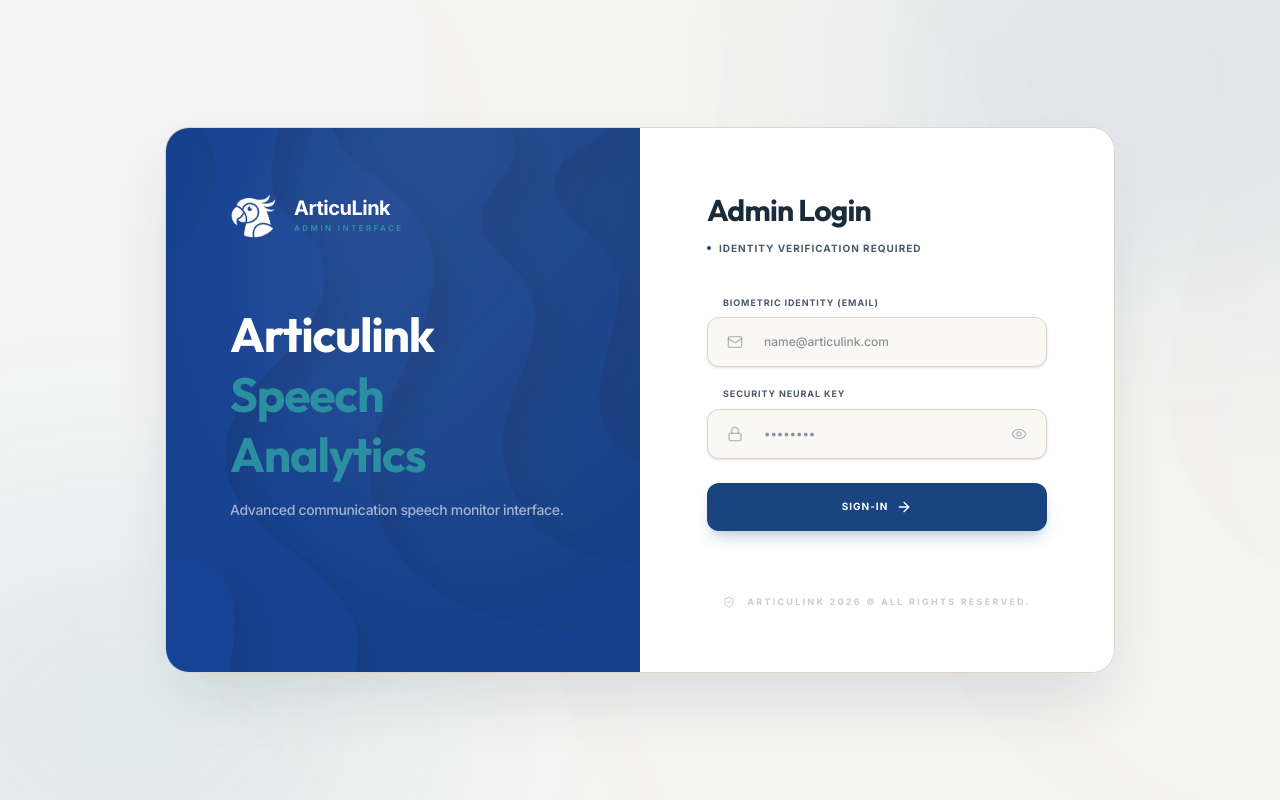
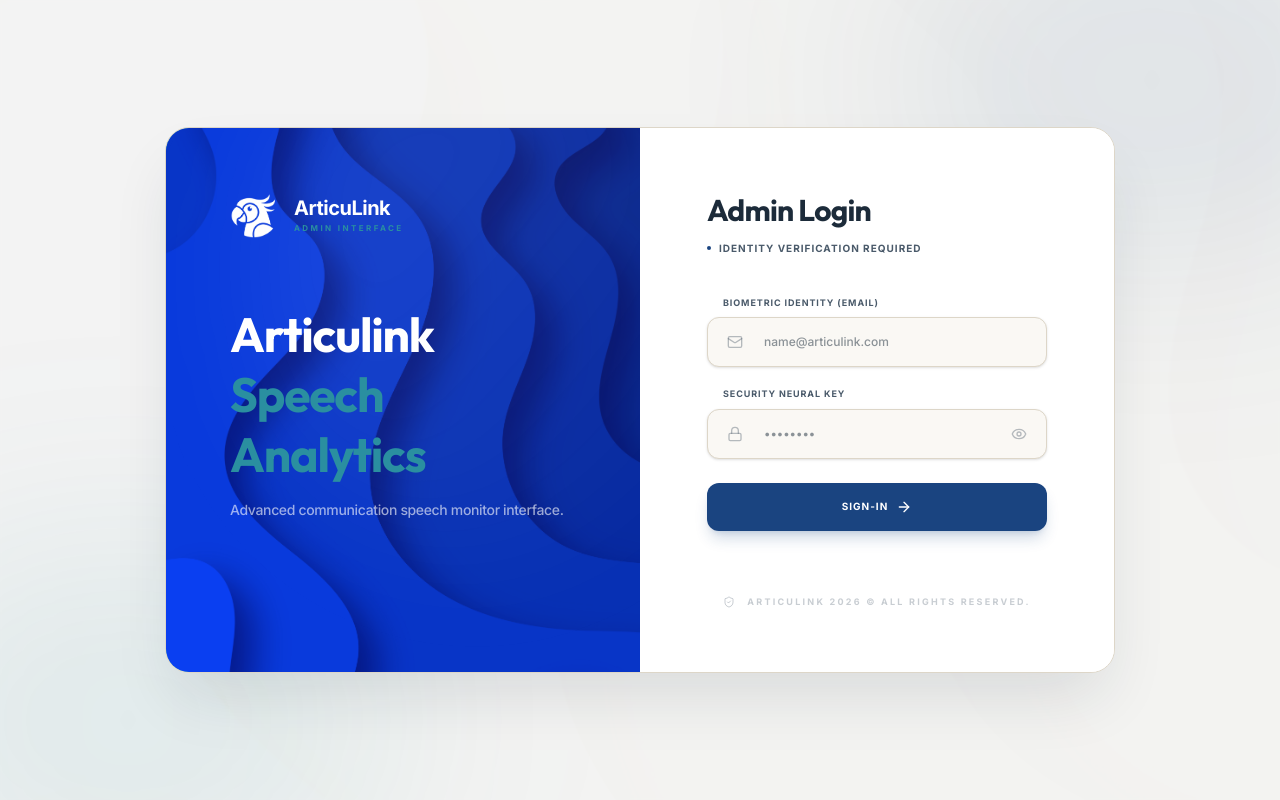
Before and after one commit to Eybri/articulink-web, a Next.js app: page /login in a window 1280 px wide. Built offline with nearby package versions, Linux system fonts and the light colour scheme; no server answers.

Commit message:
enhance login page

```diff
--- a/src/app/login/page.tsx
+++ b/src/app/login/page.tsx
@@ -75,7 +75,7 @@ function LoginForm() {
       {/* Left Side: Branding/Visual */}
       <div className="hidden md:flex flex-1 bg-[#1A4480] p-16 flex-col justify-between relative overflow-hidden">
         {/* Subtle bg.jpg overlay for branding side */}
-        <div className="absolute inset-0 opacity-20 mix-blend-overlay">
+        <div className="absolute inset-0 mix-blend-overlay">
           <img src="/images/bg.jpg" alt="" className="w-full h-full object-cover" />
         </div>
 
```
